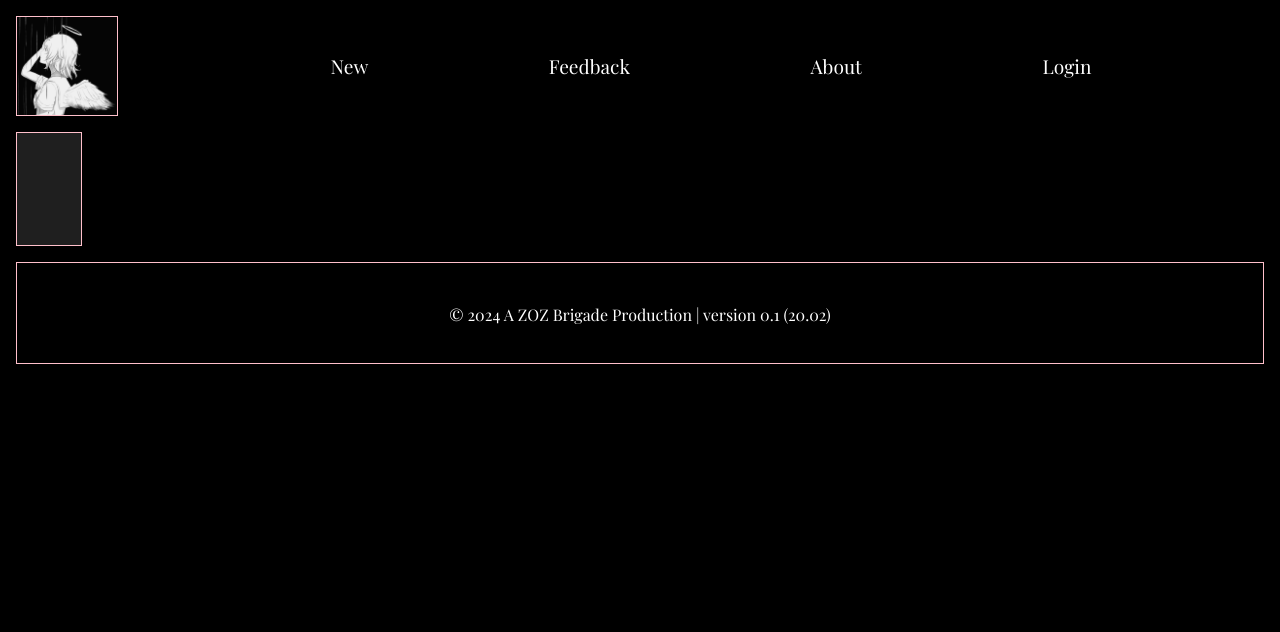
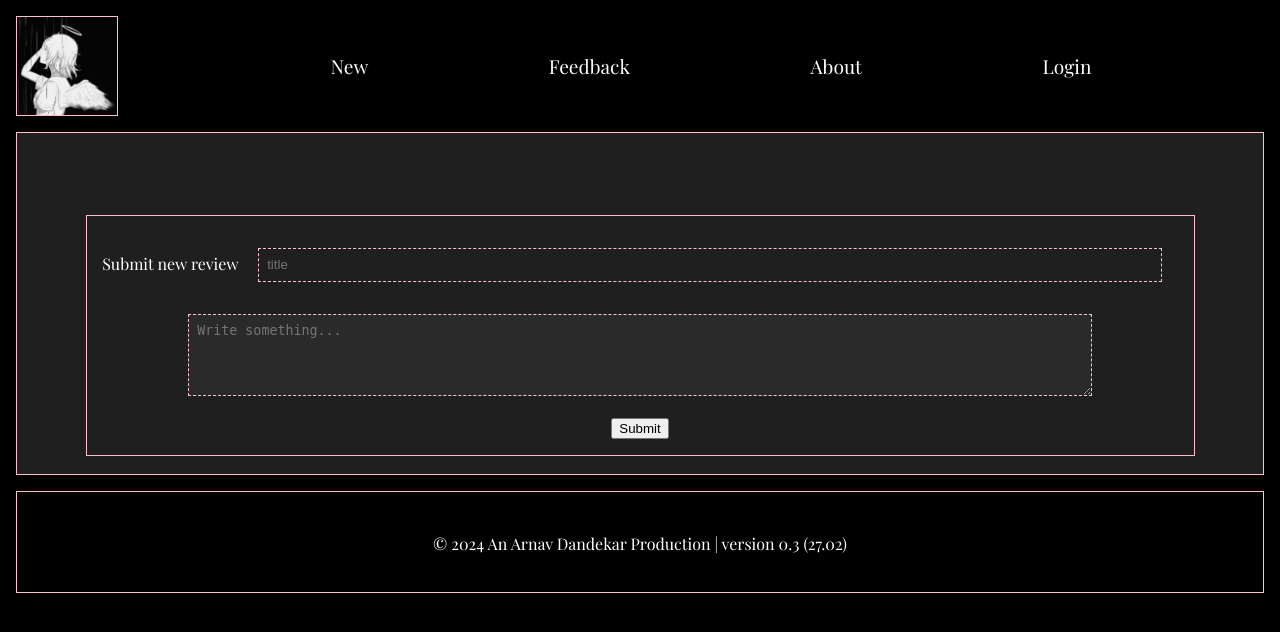
Before and after one commit to Gareki1/silver-happiness-v3.0plus1.0, a Flask app: template templates/book.html in a window 1280 px wide. Shown: the top 632 px of the page. Run offline with Flask 3, Linux system fonts and the light colour scheme; the template is opened without the code that fills it, so the values that code supplies are empty.

Commit message:
Added review support and cosmetic changes

```diff
--- a/app.py
+++ b/app.py
@@ -1,13 +1,43 @@
-from flask import Flask, render_template, jsonify
-from database import load_authors_from_db, load_book_details
+from flask import Flask, render_template, jsonify, request, redirect, url_for
+from database import load_authors_from_db, load_book_details, add_review_to_db
 
 app = Flask(__name__)
+
+
+@app.errorhandler(403)
+def forbidden(error):
+  return render_template(
+      'error.html',
+      error_code=403,
+      error_message='Forbidden, classified information'), 403
+
+
+@app.errorhandler(404)
+def page_not_found(error):
+  return render_template(
+      'error.html',
+      error_code=404,
+      error_message=
+      'Not Found, someone typed something wrong and it was probably you.'), 404
+
+
+@app.errorhandler(405)
+def method_not_allowed(error):
+  return render_template(
+      'error.html',
+      error_code=405,
+      error_message='Method Not Allowed, do better sweetie.'), 405
 
 
 @app.route("/")
 def home():
   authors = load_authors_from_db()
   return render_template('home.html', authors=authors)
+
+
+@app.route("/new")
+def new():
+  return render_template('new.html')
 
 
 @app.route("/about")
@@ -31,5 +61,18 @@ def details(id):
   #return jsonify(author)
 
 
+@app.route("/book/<id>/review", methods=['post'])
+def create_review(id):
+  data = request.form
+  book = load_book_details(id)
+  add_review_to_db(id, data)
+  # return render_template('review.html', review=data, book=book)
+  return redirect(url_for('review_submitted', id=id))
+
+@app.route("/book/<id>/review/submitted")
+def review_submitted(id):
+    book = load_book_details(id)
+    return render_template('review.html', book=book)
+
 if __name__ == '__main__':
   app.run(host='0.0.0.0', debug=True)
--- a/static/css/style.css
+++ b/static/css/style.css
@@ -1,9 +1,20 @@
 :root {
-  --accent: var(pink);
+  --accpink: #ff8298;
 }
+
+::-moz-selection {
+  color: white;
+  background-color: var(--accpink);
+}
+
+::selection {
+  color: white;
+  background-color: var(--accpink);
+}
+
 body {
   background: black;
-  accent-color: pink;
+  accent-color:  var(--accpink);
   color: white;
   font-family: "Playfair Display";
   height: 100%;
@@ -61,27 +72,28 @@ img {
   display: flex;
   flex-direction: column;
   gap: 1rem;
-  padding: 2rem;
   margin: 0 1rem;
+  padding: 0.5rem;
   background: #1f1f1f;
   border: 1px solid pink;
-  max-width: fit-content;
 }
 
 .flex {
   display: flex;
   flex-direction: row;
-  justify-content: space-evenly;
+  justify-content: space-around;
   align-items: center;
   width: 100%;
   margin-bottom: 2rem;
+  min-height: 200px;
 }
 
 .ele {
   font-family: "Times New Roman";
   font-size: 1rem;
-  width: 20%;
+  /* width: 20%; */
   font-weight: normal;
+  display: inline-block;
 }
 
 .name {
@@ -92,6 +104,14 @@ img {
 .blurb {
   font-style: italic;
   width: 30%;
+}
+
+.buttondiv {
+  display:flex;
+  flex-direction:row;
+  justify-content:space-around;
+  align-items: center;
+  gap: 1rem;
 }
 
 .btn {
@@ -107,6 +127,29 @@ img {
   color: black;
 }
 
+#review_form {
+  border: 1px solid pink;
+  width: 90%;
+  margin: 10px auto;
+  padding: 1rem 0;
+}
+
+.form_ele {
+  padding: 0.5rem;
+  color: pink;
+  margin: 1rem;
+  border: 1px dashed pink;
+  width: 80%;
+}
+#review_title {
+  background: transparent;
+  height: 1rem;
+}
+#review_text {
+  background: rgba(255, 255, 255, 0.05);
+  height: 4rem;
+}
+
 .footer {
   height: 100px;
   line-height: 100px;
@@ -119,3 +162,15 @@ img {
   vertical-align: middle;
   line-height: normal;
 }
+
+@media only all and (max-width: 900px) {
+  .ele {
+    width: 50%;
+  }
+  .author, .blurb {
+    display: none;
+  }
+  .buttondiv {
+    flex-direction: column;
+  }
+}
--- a/templates/book.html
+++ b/templates/book.html
@@ -4,8 +4,14 @@
   <body>
     {% include 'nav.html' %}
     <div class="container">
-    <span>{{book.authorname}}</span>
-    <p>{{book.blurb}}</p>
+      <span>{{book.authorname}}</span>
+      <p>{{book.blurb}}</p>
+      <form id="review_form" action="/book/{{book['id']}}/review" method="post">
+      <span>Submit new review</span>
+      <input type="text" name="title" class="form_ele" id="review_title" required placeholder="title"><br>
+      <textarea name="review_content" class="form_ele" id="review_text" required placeholder="Write something..."></textarea><br>
+      <input type="submit">
+      </form>
     </div>
     {% include 'footer.html' %}
   </body>
--- a/templates/footer.html
+++ b/templates/footer.html
@@ -1,3 +1,3 @@
 <div class="footer">
-<span class="tag">© 2024 A ZOZ Brigade Production | version 0.1 (20.02)</span>
+<span class="tag">© 2024 An Arnav Dandekar Production | version 0.3 (27.02)</span>
 </div>
--- a/templates/nav.html
+++ b/templates/nav.html
@@ -1,5 +1,5 @@
 <div class="nav">
-  <a  href="/"><img class="rakka" src="../static/1570663126377.png"></a>
+  <a  href="/"><img src= "{{url_for('static', filename='1570663126377.png')}}" ></a>
   <ul class="navlist">
     <li><a href="/new" class="navlink">New</a></li>
     <li><a href="/feedback" class="navlink">Feedback</a></li>
--- a/templates/top.html
+++ b/templates/top.html
@@ -3,5 +3,6 @@
   <head>
     <meta charset="utf-8">
     <meta name="viewport" content="width=device-width, initial-scale=1">
-    <link rel="stylesheet" href="../static/css/style.css">
+    <link rel="stylesheet" type="text/css" href="{{ url_for('static', filename='css/style.css') }}">
     <link href='https://fonts.googleapis.com/css?family=Playfair Display' rel='stylesheet'>
+    <script src="{{ url_for('static', filename='js/script.js') }}"></script>
```
Also changed, not shown: database.py (+24 -1 lines), templates/error.html (added, +11 -0 lines), templates/home.html (+5 -2 lines), templates/new.html (added, +11 -0 lines), templates/review.html (added, +12 -0 lines), static/js/script.js (added).
